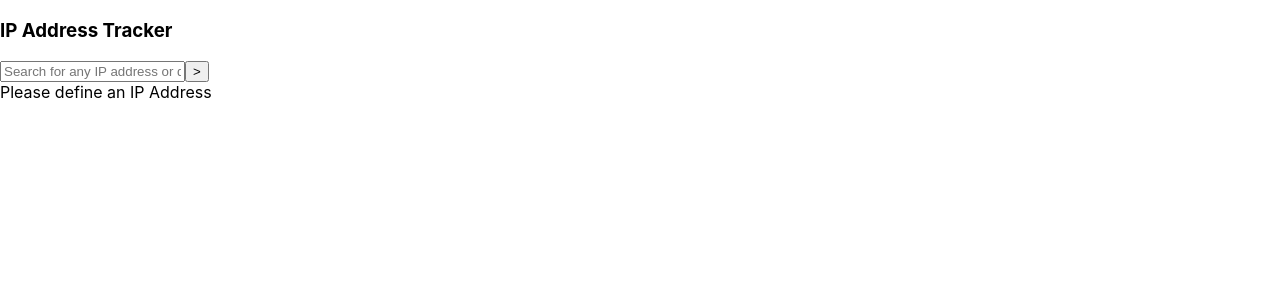
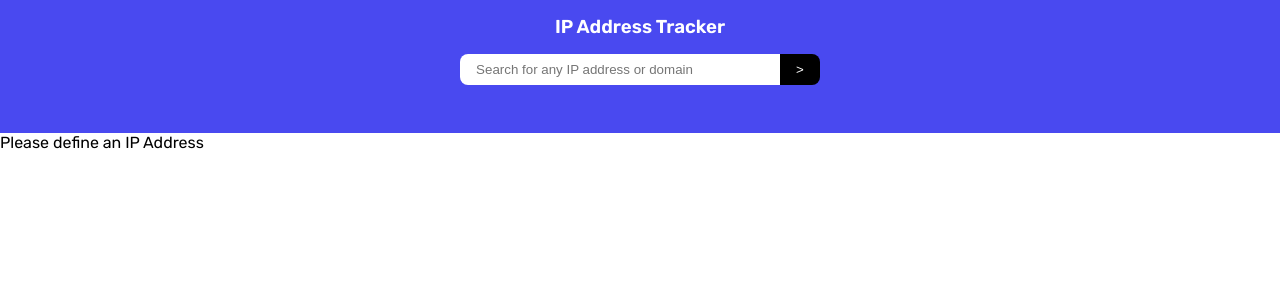
Before and after one commit to im-victor-mendez/React-Ip_Address-Tracker, a React (Create React App) app: page / in a window 1280 px wide. Shown: the top 300 px of the page. Built offline with nearby package versions, Linux system fonts and the light colour scheme; no server answers.

Commit message:
Styled IpInput layout.

```diff
--- a/src/App.css
+++ b/src/App.css
@@ -1,3 +1,10 @@
+@import url(style/fonts.css);
+@import url(style/colors.css);
+#app {
+    font-family: var(--font-family-rubik);
+}
+
+/* To move */
 #map {
     height: 700px;
     width: 700px;
--- a/src/components/layout/IpInput.jsx
+++ b/src/components/layout/IpInput.jsx
@@ -1,3 +1,4 @@
+import '../../style/components/layout/IpInput.css'
 import React, { useEffect, useState } from 'react'
 import { useDispatch } from "react-redux";
 import { geolocationApiCountry, geolocationApiCountryDomain } from '../../utils/geolocationApi';
--- /dev/null
+++ b/src/style/colors.css
@@ -0,0 +1,4 @@
+:root {
+    --very-dark-gray: hsl(0, 0%, 17%);
+    --dark-gray: hsl(0, 0%, 59%);
+}
--- /dev/null
+++ b/src/style/components/layout/IpInput.css
@@ -0,0 +1,38 @@
+#ip-input {
+    display: flex;
+    flex-direction: column;
+    justify-content: center;
+    align-items: center;
+    gap: 1rem;
+
+    background-color: rgb(73, 73, 240);
+    color: white;
+
+    padding: 1rem 0rem 3rem 0rem;
+}
+
+#ip-input * {
+    margin: 0%;
+}
+
+#ip-input form {
+    display: flex;
+}
+
+#ip-input form #input {
+    border: 0px;
+    border-radius: 0.5rem 0rem 0rem 0.5rem;
+
+    padding: 0.5rem 1rem;
+    width: 18rem;
+}
+
+#ip-input form button {
+    border: 0px;
+    border-radius: 0rem 0.5rem 0.5rem 0rem;
+
+    background-color: black;
+    color: white;
+
+    padding: 0rem 1rem;
+}
--- /dev/null
+++ b/src/style/fonts.css
@@ -0,0 +1,4 @@
+@import url('https://fonts.googleapis.com/css2?family=Rubik:wght@400;500;600&display=swap');
+:root {
+    --font-family-rubik: 'Rubik', sans-serif;
+}
```
